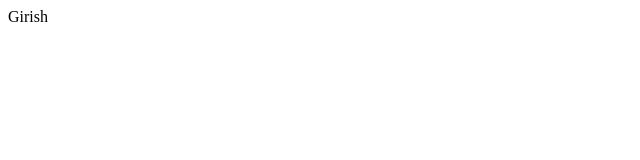
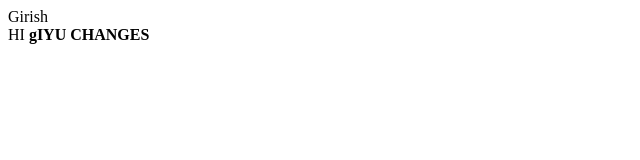
Before and after one commit to girishninama/localrepo, a plain HTML site: page index.html in a window 1280 px wide. Shown: the whole page, without its empty margins (0-640 px from the left). Drawn offline with Linux system fonts and the light colour scheme.

Commit message:
giyu related changes

```diff
--- a/index.html
+++ b/index.html
@@ -8,7 +8,9 @@
 </head>
 
 <body>
-    Girish
+    Girish<br>
+    HI
+    <b>gIYU CHANGES</b>
 </body>
 
 </html>
```
